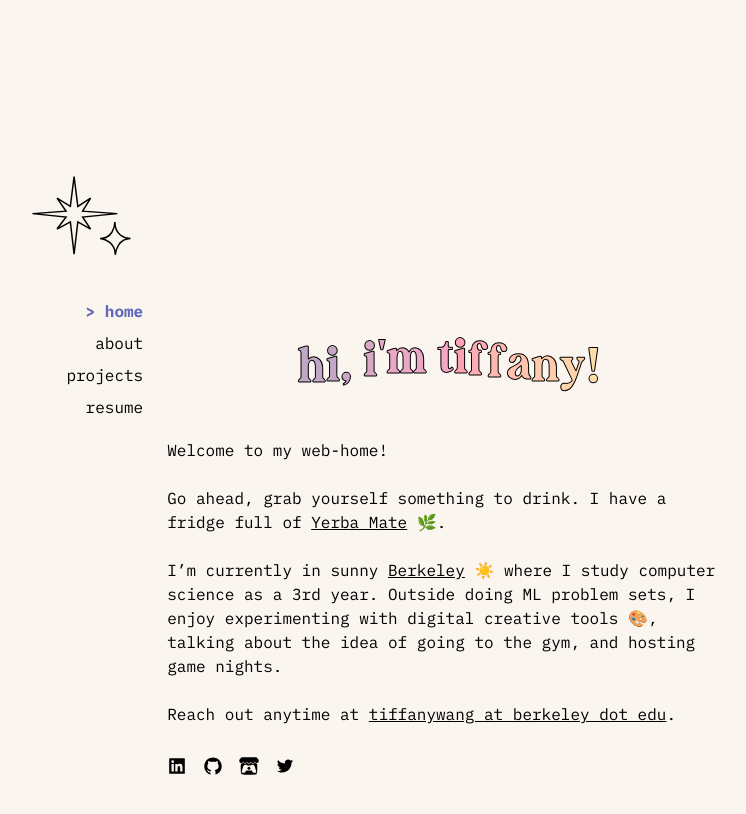
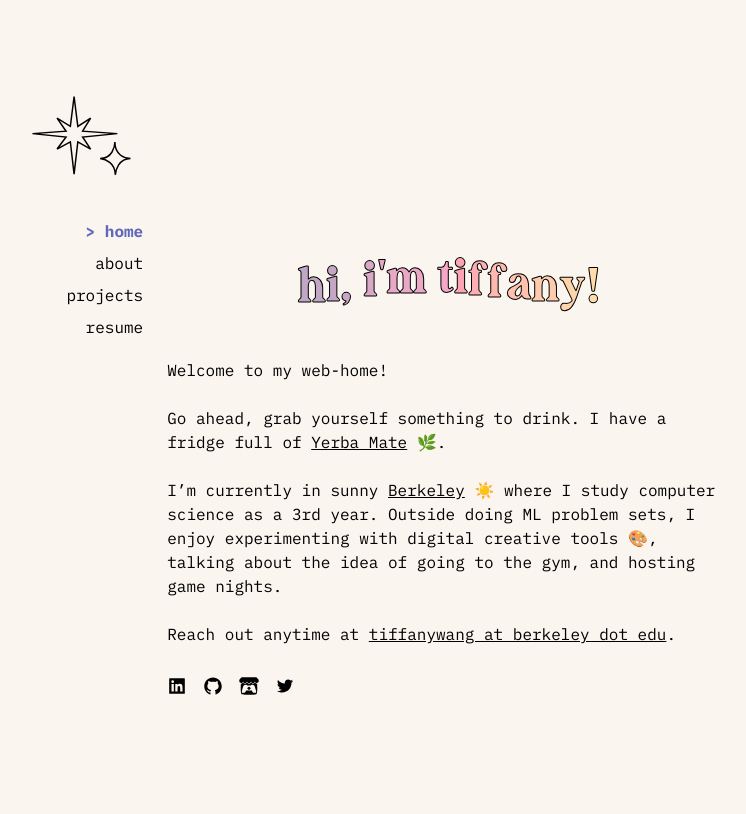
Before and after one commit to cnnmon/tiffanywang, a Next.js app: page / in a window 1280 px wide. Shown: the top 814 px of the page, without its empty margins (264-1010 px from the left). Built offline with nearby package versions, Linux system fonts and the light colour scheme.

Commit message:
update margin

```diff
--- a/pages/_app.jsx
+++ b/pages/_app.jsx
@@ -19,7 +19,7 @@ function MyApp({ Component, pageProps }) {
   }
 
   return (
-    <div className="flex flex-col justify-center w-full md:max-w-3xl mx-auto gap-8 mt-[20vh] p-4">
+    <div className="flex flex-col justify-center w-full md:max-w-3xl mx-auto gap-8 mt-[10vh] p-4">
       <Image src={logo} alt="logo" className="w-[150px] md:w-1/5 px-6" />
       <div className="flex md:flex-row flex-col">
         <nav className="flex md:w-1/5 p-3 md:flex-col gap-2 text-right">
```
